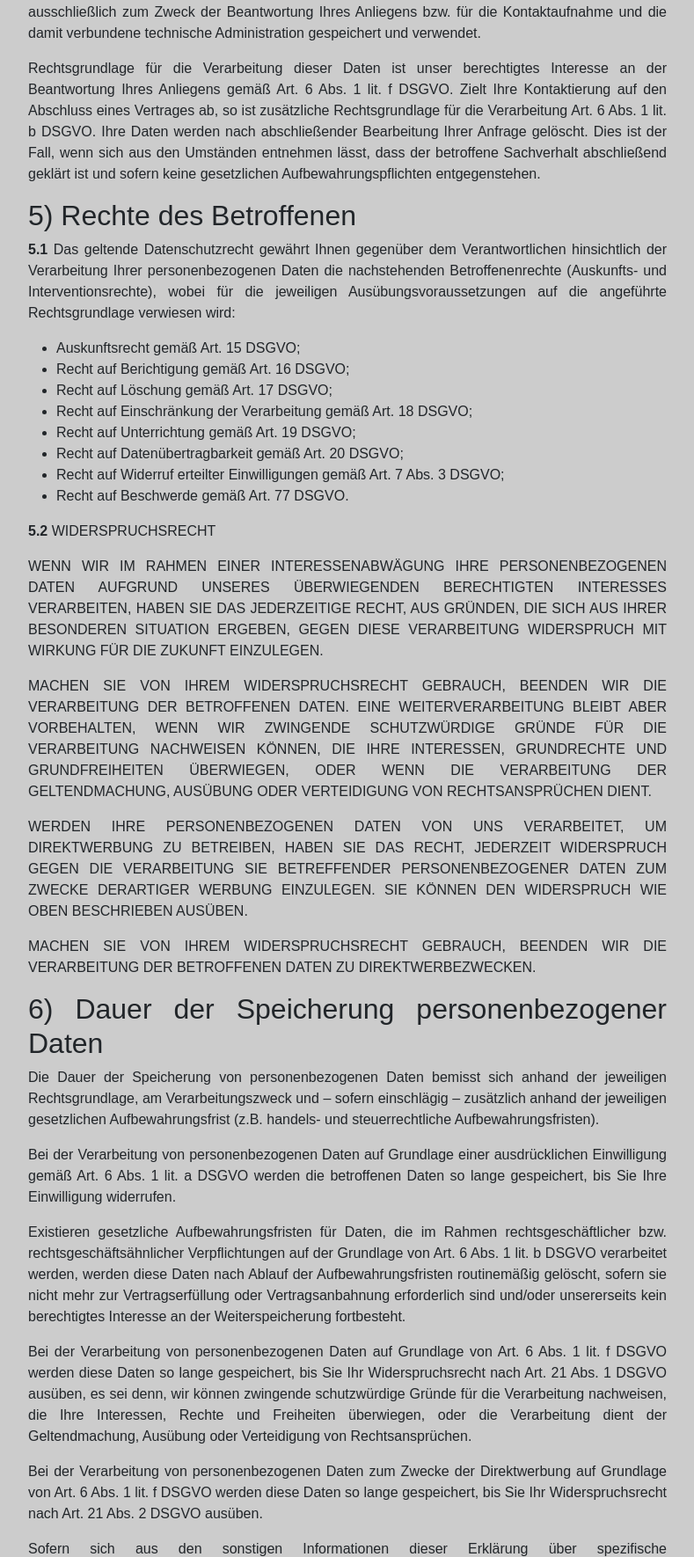
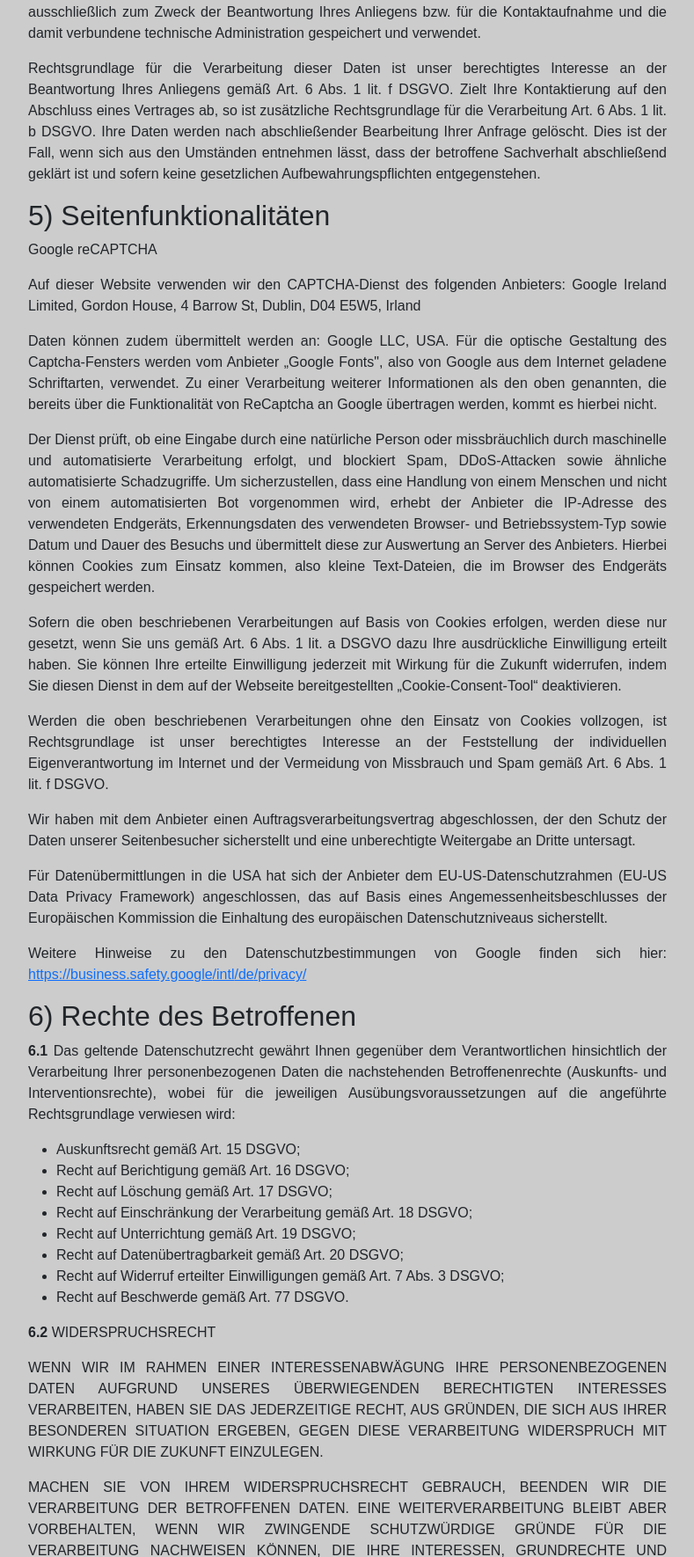
Before and after one commit to GrowV211/GrowVolution-Server, a Flask app: page /privacy in a window 1280 px wide. Shown: the part 1870-3640 px from the top of the page at 88% size, without its empty margins (245-1034 px from the left). Run offline with Flask 3, Linux system fonts and the light colour scheme; parts of the project's set-up code (start-up, migrations or seed data) failed here and were passed over; some libraries are stand-ins or nearby versions.

Commit message:
Code updated

```diff
--- a/website/templates/auth/signup.html
+++ b/website/templates/auth/signup.html
@@ -37,6 +37,7 @@
             <button class="btn btn-outline-secondary" type="button" id="show_hide">anzeigen</button>
         </div>
     </div>
+    <div class="g-recaptcha mb-3" data-sitekey="{{ site_key }}"></div>
     <div class="d-flex justify-content-center">
         <button type="submit" class="btn btn-primary w-50">Registrieren</button>
     </div>
--- a/website/templates/base.html
+++ b/website/templates/base.html
@@ -16,6 +16,7 @@
 
         <script src="https://cdnjs.cloudflare.com/ajax/libs/cropperjs/1.5.12/cropper.min.js"></script>
         <script src="https://cdn.socket.io/4.5.4/socket.io.min.js"></script>
+        <script src="https://www.google.com/recaptcha/api.js" async defer></script>
 
         <script src="{{ url_for('static', filename='js/base.js') }}"></script>
         <script src="{{ url_for('static', filename='js/NavUpdater.js') }}"></script>
--- a/website/templates/basic/about.html
+++ b/website/templates/basic/about.html
@@ -28,7 +28,7 @@
             von der breiten Masse ausgehender Wandel (Re<i>volution</i>), ausgelöst durch das
             ganz persönliche Wachstum vieler verschiedener Menschen (<i>Grow</i>th).<br><br>
             Daraus ergibt sich nun auch die Mission des Gründers und dieser Seite. Er möchte
-            Andere in ihren Zielen unterstüten und ihre Entwicklung voranbringen. Indem er eine
+            Andere in ihren Zielen unterstützen und ihre Entwicklung voranbringen. Indem er eine
             Plattform schafft, welche genau auf diese Aspekte den Fokus legt und gleichzeitig
             eine Community bietet, die sich gegenseitig fördert, sowie fordert. Durch einen
             gesunden Wettbewerb sollen die Nutzer zu herausragenden Leistungen inspiriert werden,
--- a/website/templates/basic/privacy.html
+++ b/website/templates/basic/privacy.html
@@ -50,9 +50,29 @@
 
         <p>Rechtsgrundlage f&uuml;r die Verarbeitung dieser Daten ist unser berechtigtes Interesse an der Beantwortung Ihres Anliegens gem&auml;&szlig; Art. 6 Abs. 1 lit. f DSGVO. Zielt Ihre Kontaktierung auf den Abschluss eines Vertrages ab, so ist zus&auml;tzliche Rechtsgrundlage f&uuml;r die Verarbeitung Art. 6 Abs. 1 lit. b DSGVO. Ihre Daten werden nach abschlie&szlig;ender Bearbeitung Ihrer Anfrage gel&ouml;scht. Dies ist der Fall, wenn sich aus den Umst&auml;nden entnehmen l&auml;sst, dass der betroffene Sachverhalt abschlie&szlig;end gekl&auml;rt ist und sofern keine gesetzlichen Aufbewahrungspflichten entgegenstehen.</p>
 
-        <h2>5) Rechte des Betroffenen</h2>
+        <h2>5) Seitenfunktionalit&auml;ten</h2>
 
-        <p><b>5.1</b>&nbsp;Das geltende Datenschutzrecht gew&auml;hrt Ihnen gegen&uuml;ber dem Verantwortlichen hinsichtlich der Verarbeitung Ihrer personenbezogenen Daten die nachstehenden Betroffenenrechte (Auskunfts- und Interventionsrechte), wobei f&uuml;r die jeweiligen Aus&uuml;bungsvoraussetzungen auf die angef&uuml;hrte Rechtsgrundlage verwiesen wird:</p>
+        <p>Google reCAPTCHA</p>
+
+        <p>Auf dieser Website verwenden wir den CAPTCHA-Dienst des folgenden Anbieters: Google Ireland Limited, Gordon House, 4 Barrow St, Dublin, D04 E5W5, Irland</p>
+
+        <p>Daten k&ouml;nnen zudem &uuml;bermittelt werden an: Google LLC, USA. F&uuml;r die optische Gestaltung des Captcha-Fensters werden vom Anbieter &bdquo;Google Fonts&quot;, also von Google aus dem Internet geladene Schriftarten, verwendet. Zu einer Verarbeitung weiterer Informationen als den oben genannten, die bereits &uuml;ber die Funktionalit&auml;t von ReCaptcha an Google &uuml;bertragen werden, kommt es hierbei nicht.</p>
+
+        <p>Der Dienst pr&uuml;ft, ob eine Eingabe durch eine nat&uuml;rliche Person oder missbr&auml;uchlich durch maschinelle und automatisierte Verarbeitung erfolgt, und blockiert Spam, DDoS-Attacken sowie &auml;hnliche automatisierte Schadzugriffe. Um sicherzustellen, dass eine Handlung von einem Menschen und nicht von einem automatisierten Bot vorgenommen wird, erhebt der Anbieter die IP-Adresse des verwendeten Endger&auml;ts, Erkennungsdaten des verwendeten Browser- und Betriebssystem-Typ sowie Datum und Dauer des Besuchs und &uuml;bermittelt diese zur Auswertung an Server des Anbieters. Hierbei k&ouml;nnen Cookies zum Einsatz kommen, also kleine Text-Dateien, die im Browser des Endger&auml;ts gespeichert werden.</p>
+
+        <p>Sofern die oben beschriebenen Verarbeitungen auf Basis von Cookies erfolgen, werden diese nur gesetzt, wenn Sie uns gem&auml;&szlig; Art. 6 Abs. 1 lit. a DSGVO dazu Ihre ausdr&uuml;ckliche Einwilligung erteilt haben. Sie k&ouml;nnen Ihre erteilte Einwilligung jederzeit mit Wirkung f&uuml;r die Zukunft widerrufen, indem Sie diesen Dienst in dem auf der Webseite bereitgestellten &bdquo;Cookie-Consent-Tool&#8220; deaktivieren.</p>
+
+        <p>Werden die oben beschriebenen Verarbeitungen ohne den Einsatz von Cookies vollzogen, ist Rechtsgrundlage ist unser berechtigtes Interesse an der Feststellung der individuellen Eigenverantwortung im Internet und der Vermeidung von Missbrauch und Spam gem&auml;&szlig; Art. 6 Abs. 1 lit. f DSGVO.</p>
+
+        <p>Wir haben mit dem Anbieter einen Auftragsverarbeitungsvertrag abgeschlossen, der den Schutz der Daten unserer Seitenbesucher sicherstellt und eine unberechtigte Weitergabe an Dritte untersagt.</p>
+
+        <p>F&uuml;r Daten&uuml;bermittlungen in die USA hat sich der Anbieter dem EU-US-Datenschutzrahmen (EU-US Data Privacy Framework) angeschlossen, das auf Basis eines Angemessenheitsbeschlusses der Europ&auml;ischen Kommission die Einhaltung des europ&auml;ischen Datenschutzniveaus&nbsp;sicherstellt.</p>
+
+        <p>Weitere Hinweise zu den Datenschutzbestimmungen von Google finden sich hier: <a href="https://business.safety.google/intl/de/privacy/" target="_blank">https://business.safety.google<wbr>/intl<wbr>/de<wbr>/privacy<wbr>/</a></p>
+
+        <h2>6) Rechte des Betroffenen</h2>
+
+        <p><b>6.1</b>&nbsp;Das geltende Datenschutzrecht gew&auml;hrt Ihnen gegen&uuml;ber dem Verantwortlichen hinsichtlich der Verarbeitung Ihrer personenbezogenen Daten die nachstehenden Betroffenenrechte (Auskunfts- und Interventionsrechte), wobei f&uuml;r die jeweiligen Aus&uuml;bungsvoraussetzungen auf die angef&uuml;hrte Rechtsgrundlage verwiesen wird:</p>
 
         <ul>
         <li>Auskunftsrecht gem&auml;&szlig; Art. 15 DSGVO;</li>
@@ -65,7 +85,7 @@
         <li>Recht auf Beschwerde gem&auml;&szlig; Art. 77 DSGVO.</li>
         </ul>
 
-        <p><b>5.2</b>&nbsp;WIDERSPRUCHSRECHT</p>
+        <p><b>6.2</b>&nbsp;WIDERSPRUCHSRECHT</p>
 
         <p>WENN WIR IM RAHMEN EINER INTERESSENABW&Auml;GUNG IHRE PERSONENBEZOGENEN DATEN AUFGRUND UNSERES &Uuml;BERWIEGENDEN BERECHTIGTEN INTERESSES VERARBEITEN, HABEN SIE DAS JEDERZEITIGE RECHT, AUS GR&Uuml;NDEN, DIE SICH AUS IHRER BESONDEREN SITUATION ERGEBEN, GEGEN DIESE VERARBEITUNG WIDERSPRUCH MIT WIRKUNG F&Uuml;R DIE ZUKUNFT EINZULEGEN.</p>
 
@@ -75,7 +95,7 @@
 
         <p>MACHEN SIE VON IHREM WIDERSPRUCHSRECHT GEBRAUCH, BEENDEN WIR DIE VERARBEITUNG DER BETROFFENEN DATEN ZU DIREKTWERBEZWECKEN.</p>
 
-        <h2>6) Dauer der Speicherung personenbezogener Daten</h2>
+        <h2>7) Dauer der Speicherung personenbezogener Daten</h2>
 
         <p>Die Dauer der Speicherung von personenbezogenen Daten bemisst sich anhand der jeweiligen Rechtsgrundlage, am Verarbeitungszweck und &ndash; sofern einschl&auml;gig &ndash; zus&auml;tzlich anhand der jeweiligen gesetzlichen Aufbewahrungsfrist (z.B. handels- und steuerrechtliche Aufbewahrungsfristen).</p>
 
```
Also changed, not shown: website/logic/auth/signup.py (+19 -1 lines), website/templates/basic/content/post.html (+6 -11 lines).
